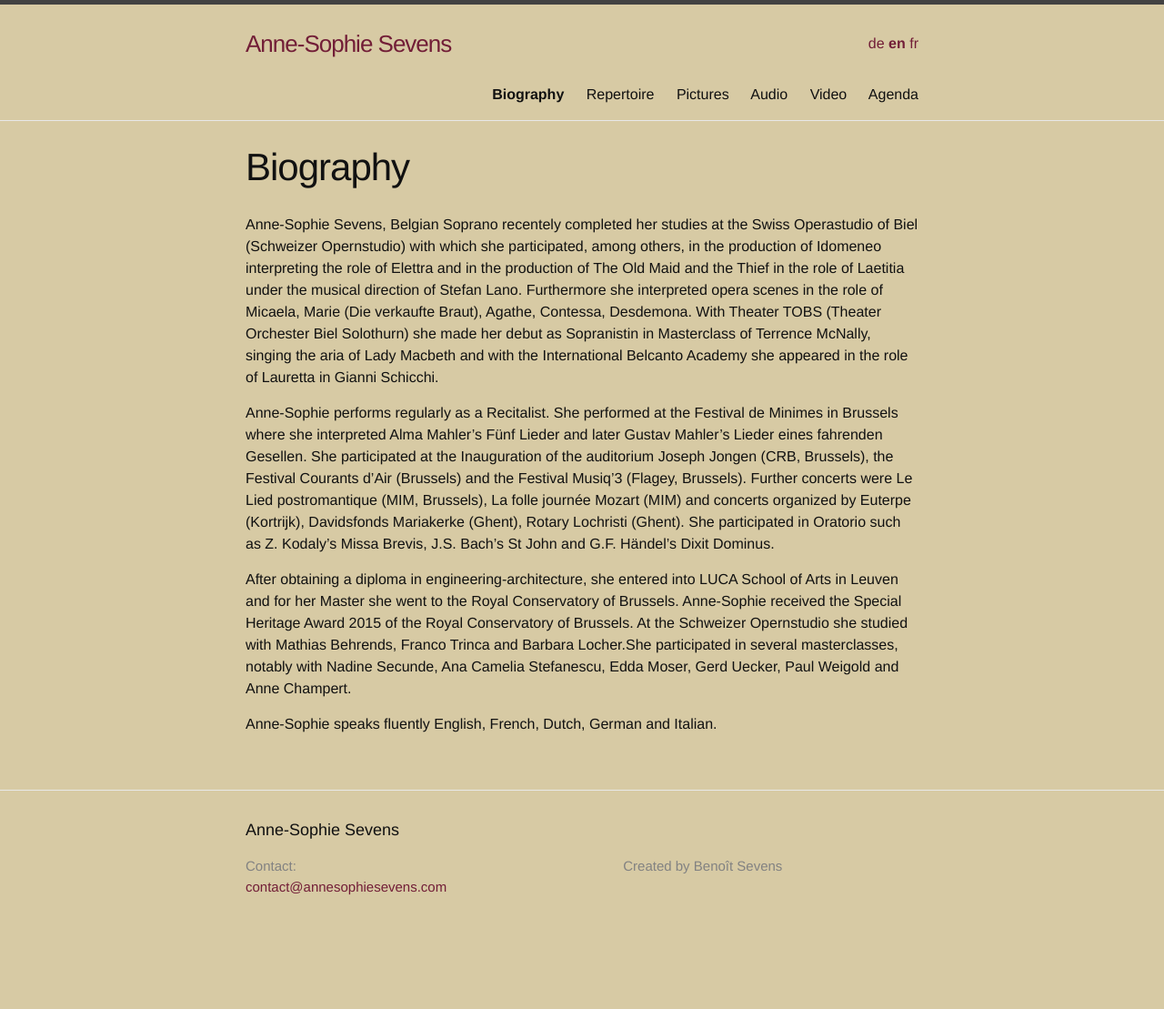
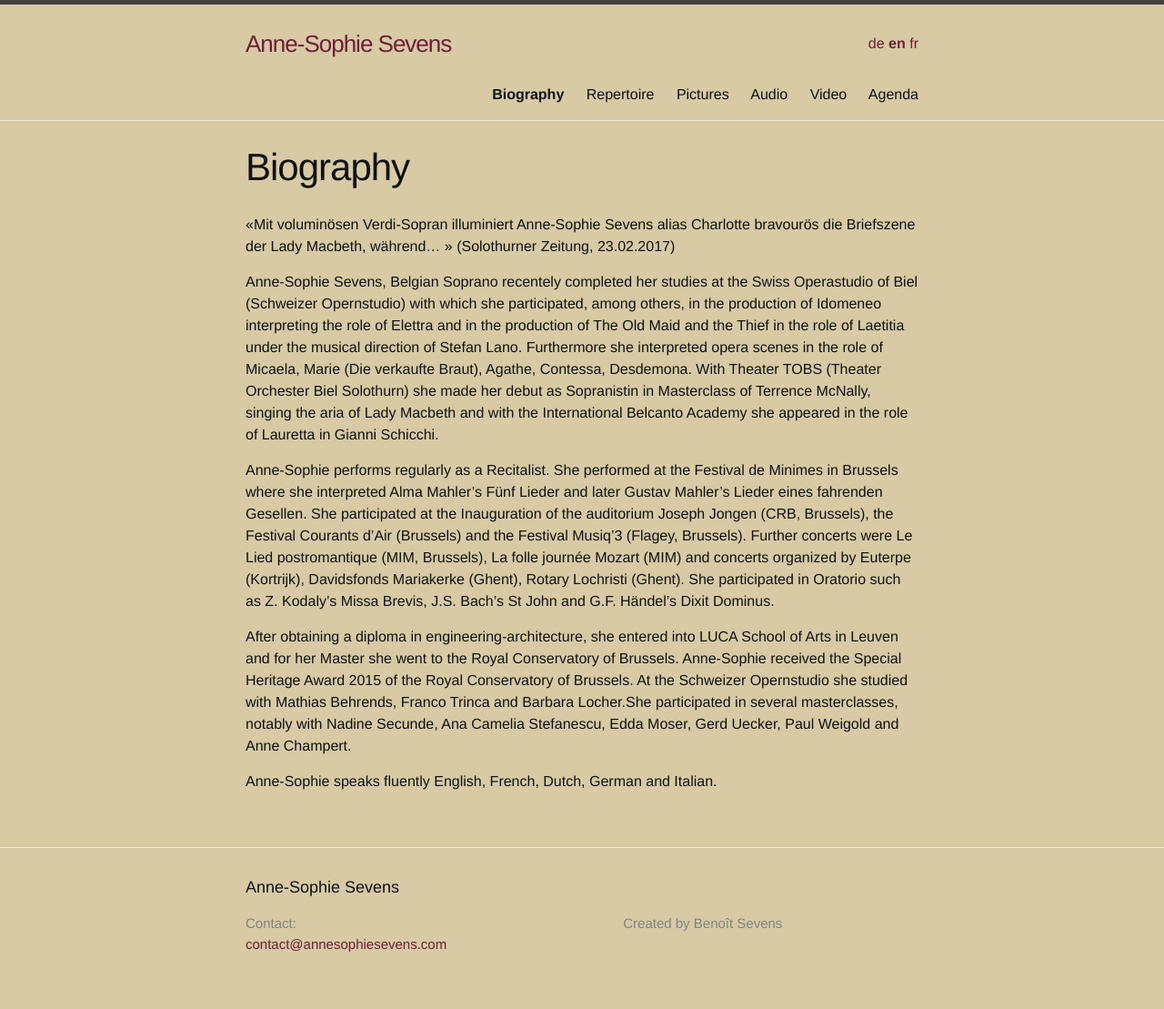
Before and after one commit to annesophie-sevens/annesophie-sevens.github.io, a Jekyll site: the page built from biography-en.md, in a window 1280 px wide. Shown: the whole page at 91% size. Built offline with Jekyll 4.4.1, drawn with Linux system fonts in a browser that asks for light colours; before the commit the page ends 1046 px from its top, so only the background shows below that.

Commit message:
Update biography-en.md

```diff
--- a/biography-en.md
+++ b/biography-en.md
@@ -6,6 +6,8 @@
 ref: biography
 
 ---
+
+«Mit voluminösen Verdi-Sopran illuminiert Anne-Sophie Sevens alias Charlotte bravourös die Briefszene der Lady Macbeth, während… » (Solothurner Zeitung, 23.02.2017)
 
 
 
```
